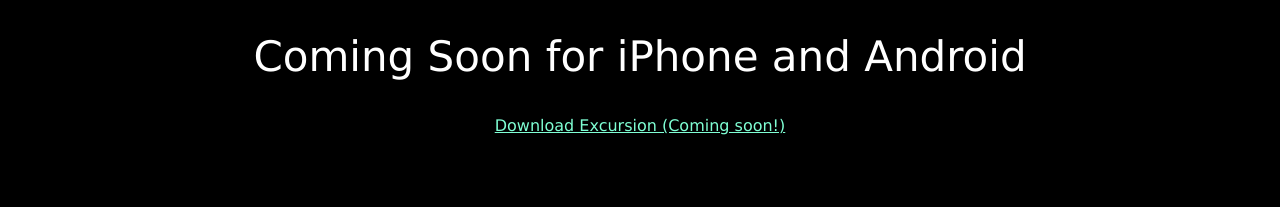
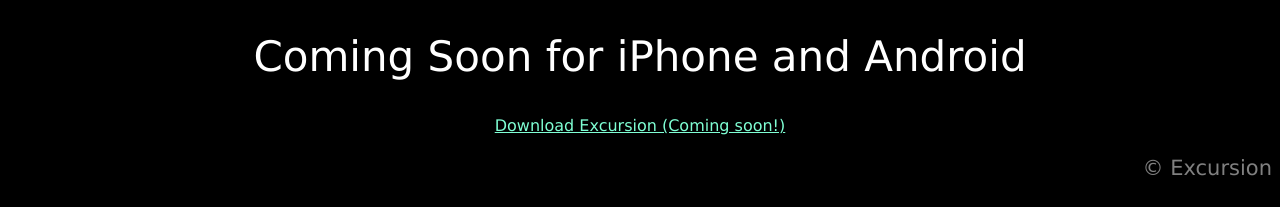
Before and after one commit to padreLansky/excursion, a plain HTML site: page index.html in a window 1280 px wide. Shown: the part 593-800 px from the top of the page. Drawn offline with Linux system fonts and the light colour scheme.

Commit message:
Add a footer and align it to the right of the page

```diff
--- a/index.html
+++ b/index.html
@@ -33,7 +33,7 @@
         </section>
     </main>
     <footer>
-
+        <p>© Excursion</p>
     </footer>
 </body>
 
--- a/resources/css/style.css
+++ b/resources/css/style.css
@@ -41,3 +41,7 @@
 img {
     max-width: 100%;
 }
+
+footer {
+    text-align: right;
+}
```
